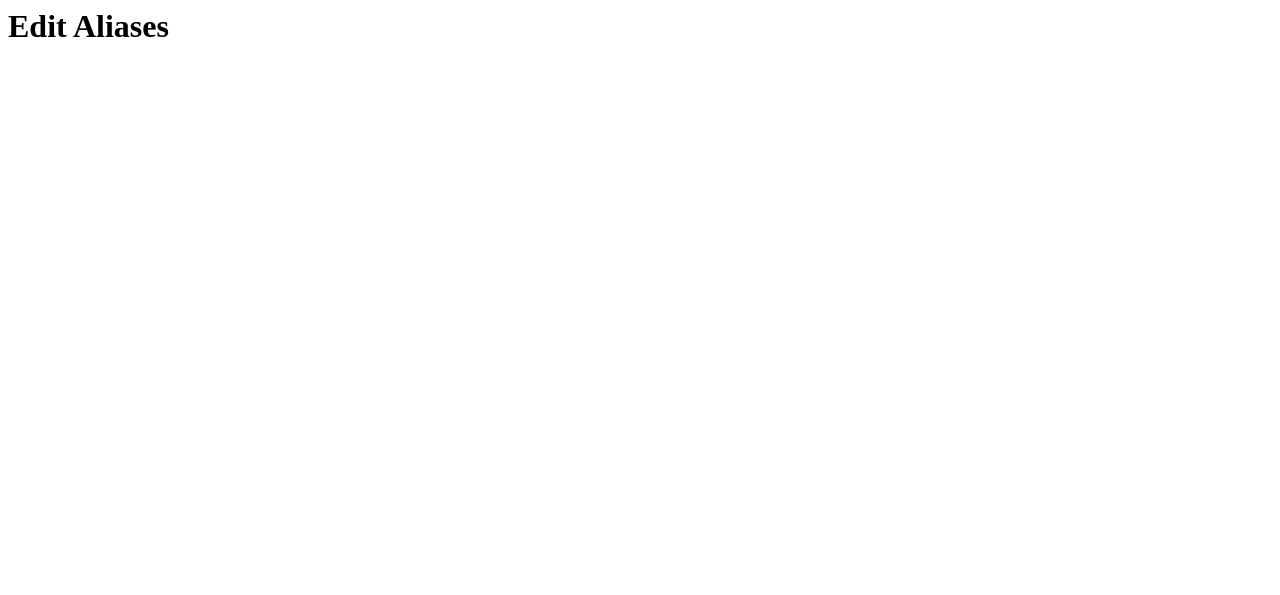
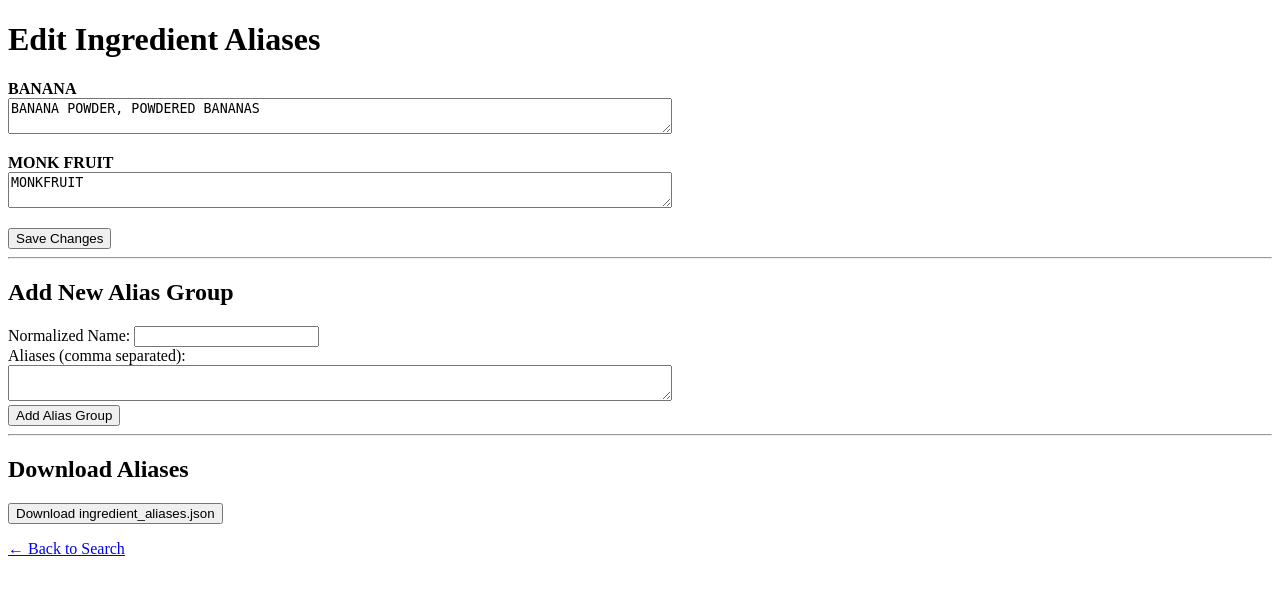
Before and after one commit to OTR15/oats-ingredient-tool, a Flask app: page /aliases in a window 1280 px wide. Before the commit the part shown is almost empty. Shown: the top 595 px of the page. Run offline with Flask 3, Linux system fonts and the light colour scheme.

Commit message:
Fix: cleaned up alias editor template

```diff
--- a/templates/alias_editor.html
+++ b/templates/alias_editor.html
@@ -1 +1,39 @@
-<html><body><h1>Edit Aliases</h1></body></html>
+<!DOCTYPE html>
+<html>
+<head>
+    <title>Alias Editor</title>
+</head>
+<body>
+    <h1>Edit Ingredient Aliases</h1>
+
+    <form method="post">
+        {% for normalized, variants in aliases.items() %}
+            <div style="margin-bottom: 1em;">
+                <strong>{{ normalized }}</strong><br>
+                <textarea name="alias_{{ loop.index0 }}" rows="2" cols="80">{{ ", ".join(variants) }}</textarea>
+                <input type="hidden" name="name_{{ loop.index0 }}" value="{{ normalized }}">
+            </div>
+        {% endfor %}
+        <input type="hidden" name="total" value="{{ aliases|length }}">
+        <input type="submit" value="Save Changes">
+    </form>
+
+    <hr>
+    <h2>Add New Alias Group</h2>
+    <form method="post">
+        <input type="hidden" name="add_new" value="true">
+        Normalized Name: <input type="text" name="new_name" required><br>
+        Aliases (comma separated):<br>
+        <textarea name="new_aliases" rows="2" cols="80" required></textarea><br>
+        <input type="submit" value="Add Alias Group">
+    </form>
+
+    <hr>
+    <h2>Download Aliases</h2>
+    <form action="/download-aliases" method="get">
+        <input type="submit" value="Download ingredient_aliases.json">
+    </form>
+
+    <p><a href="/">← Back to Search</a></p>
+</body>
+</html>
```
